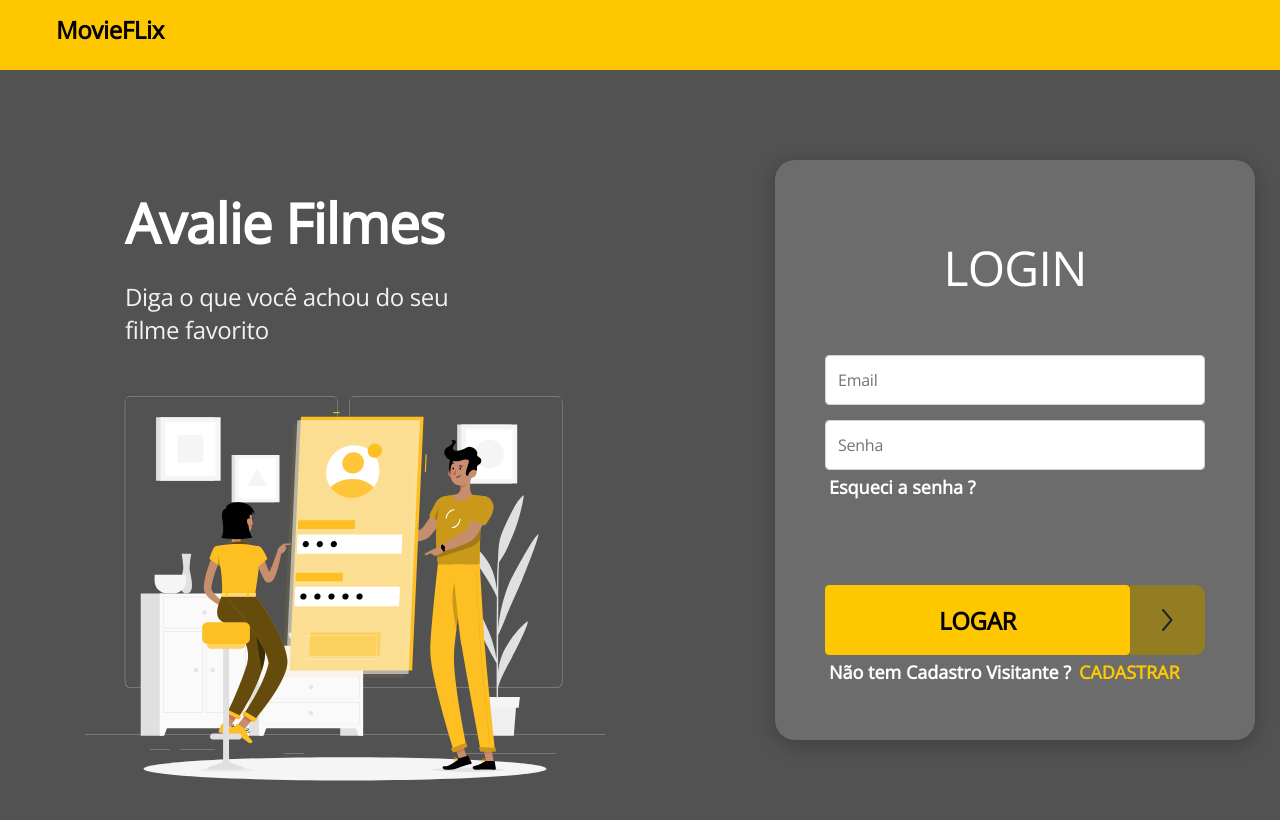
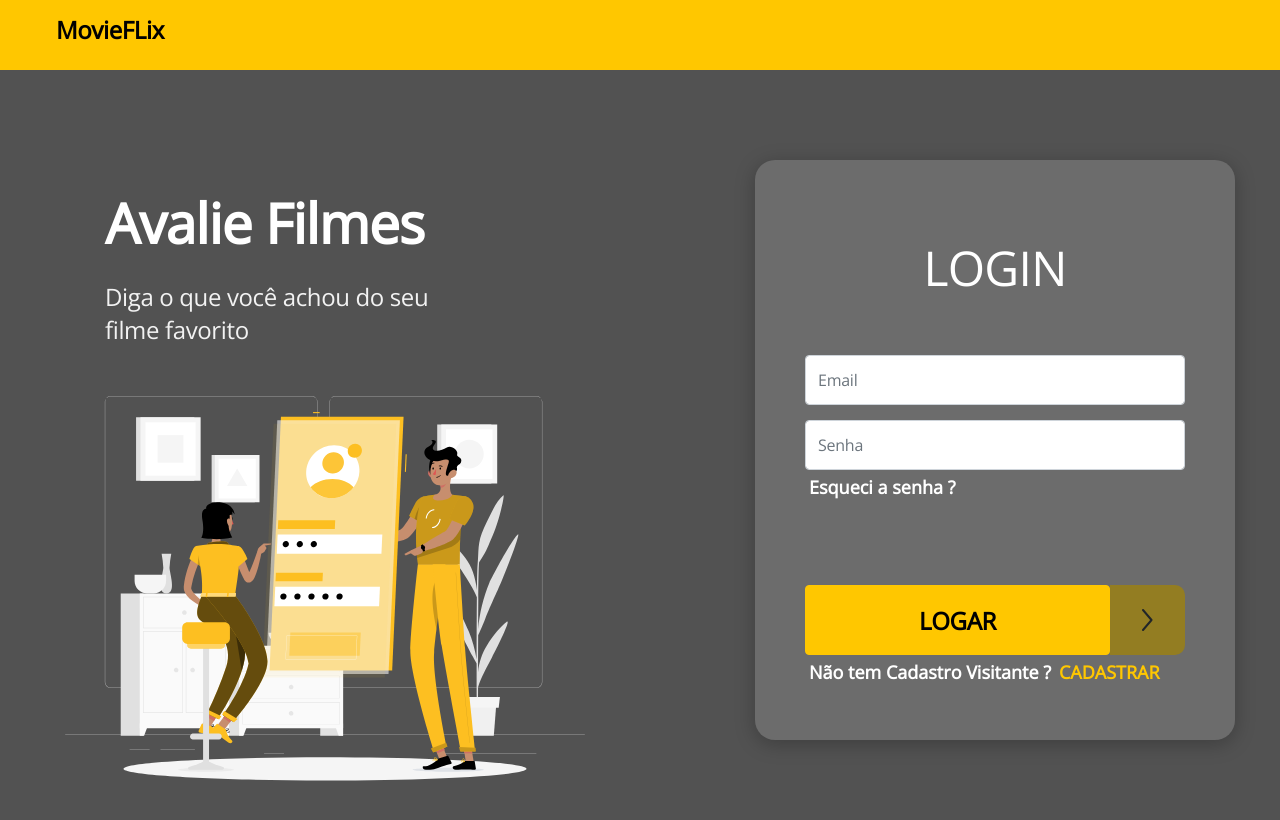
Before and after one commit to luisinho/movieflix, a React (Create React App) app in the folder frontend-web/: page /home/login in a window 1280 px wide. Shown: the top 820 px of the page. Built offline with nearby package versions, Linux system fonts and the light colour scheme; no server answers.

Commit message:
change css

```diff
--- a/frontend-web/src/pages/Home/styles.scss
+++ b/frontend-web/src/pages/Home/styles.scss
@@ -53,7 +53,7 @@
     }
 
     .home-container {
-        padding: 40px 40px 100px 85px;
+        padding: 40px 40px 100px 65px;
     }
 
 }
```
